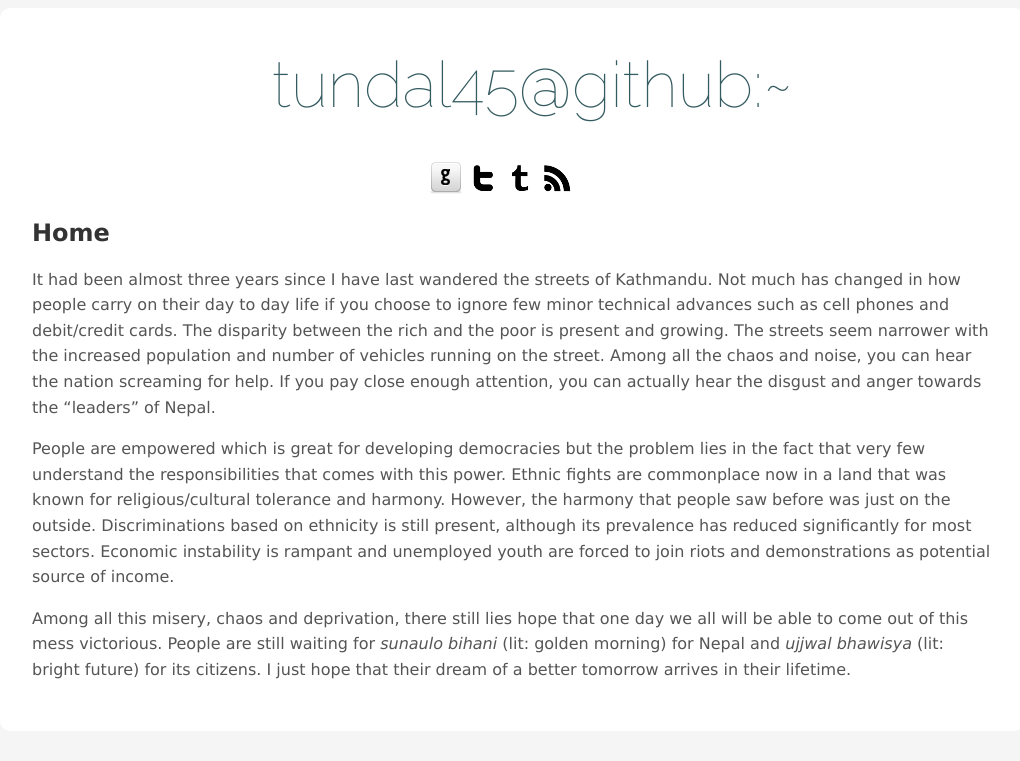
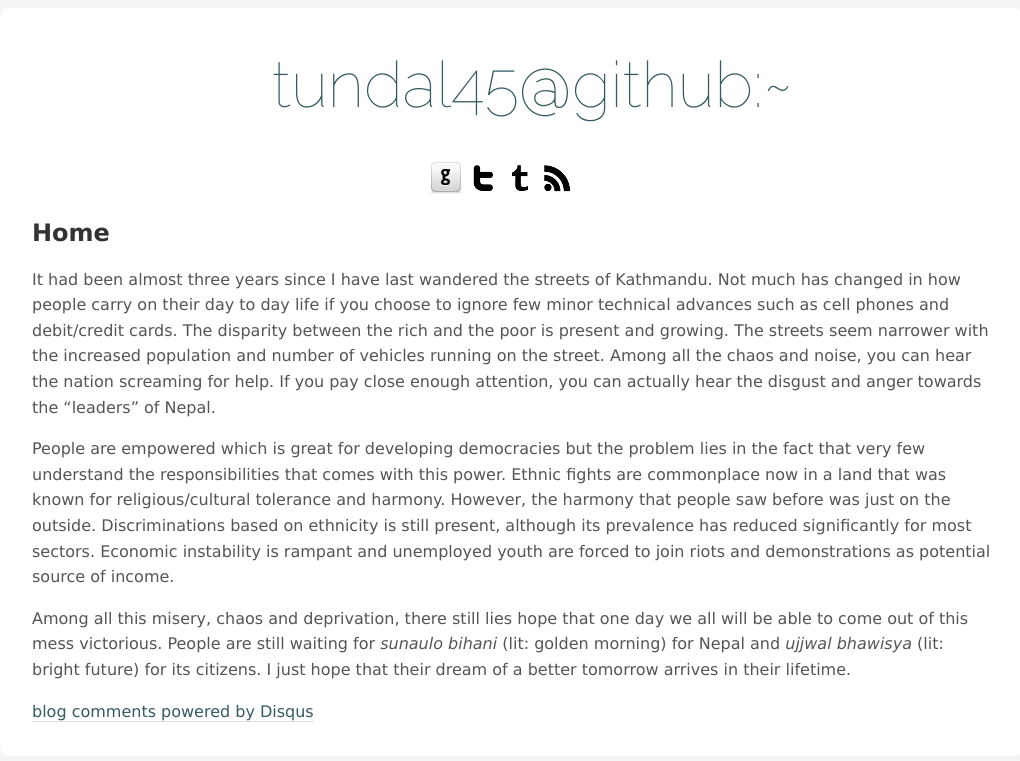
Before and after one commit to tundal45/tundal45.github.com, a Jekyll site: the page built from _posts/2007-10-31-home.md, in a window 1280 px wide. Shown: the top 761 px of the page, without its empty margins (128-1148 px from the left). Built offline with Jekyll 4.4.1, drawn with Linux system fonts in a browser that asks for light colours; Markdown is read by kramdown in place of the engine named in the settings; comment, search, counter and statistics services are not loaded; some of the changed lines change nothing that is shown.

Commit message:
Added Disqus support for posts

```diff
--- a/_layouts/post.html
+++ b/_layouts/post.html
@@ -5,3 +5,22 @@
 <h2>{{ page.title }}</h2>
 
 {{ content }}
+
+<div id="disqus_thread"></div>
+<script type="text/javascript">
+    /* * * CONFIGURATION VARIABLES: EDIT BEFORE PASTING INTO YOUR WEBPAGE * * */
+    var disqus_shortname = 'tundal45-github'; // required: replace example with your forum shortname
+
+    // The following are highly recommended additional parameters. Remove the slashes in front to use.
+    // var disqus_identifier = 'unique_dynamic_id_1234';
+    // var disqus_url = 'http://example.com/permalink-to-page.html';
+
+    /* * * DON'T EDIT BELOW THIS LINE * * */
+    (function() {
+        var dsq = document.createElement('script'); dsq.type = 'text/javascript'; dsq.async = true;
+        dsq.src = 'http://' + disqus_shortname + '.disqus.com/embed.js';
+        (document.getElementsByTagName('head')[0] || document.getElementsByTagName('body')[0]).appendChild(dsq);
+    })();
+</script>
+<noscript>Please enable JavaScript to view the <a href="http://disqus.com/?ref_noscript">comments powered by Disqus.</a></noscript>
+<a href="http://disqus.com" class="dsq-brlink">blog comments powered by <span class="logo-disqus">Disqus</span></a>
```
